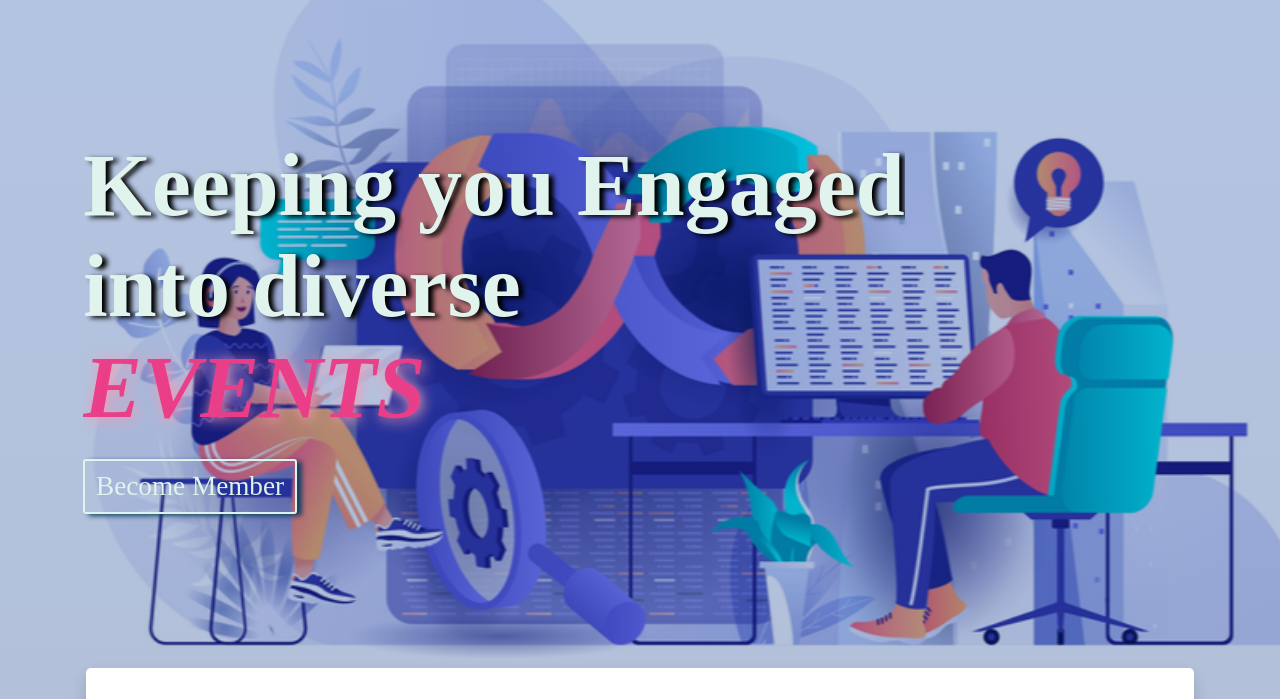
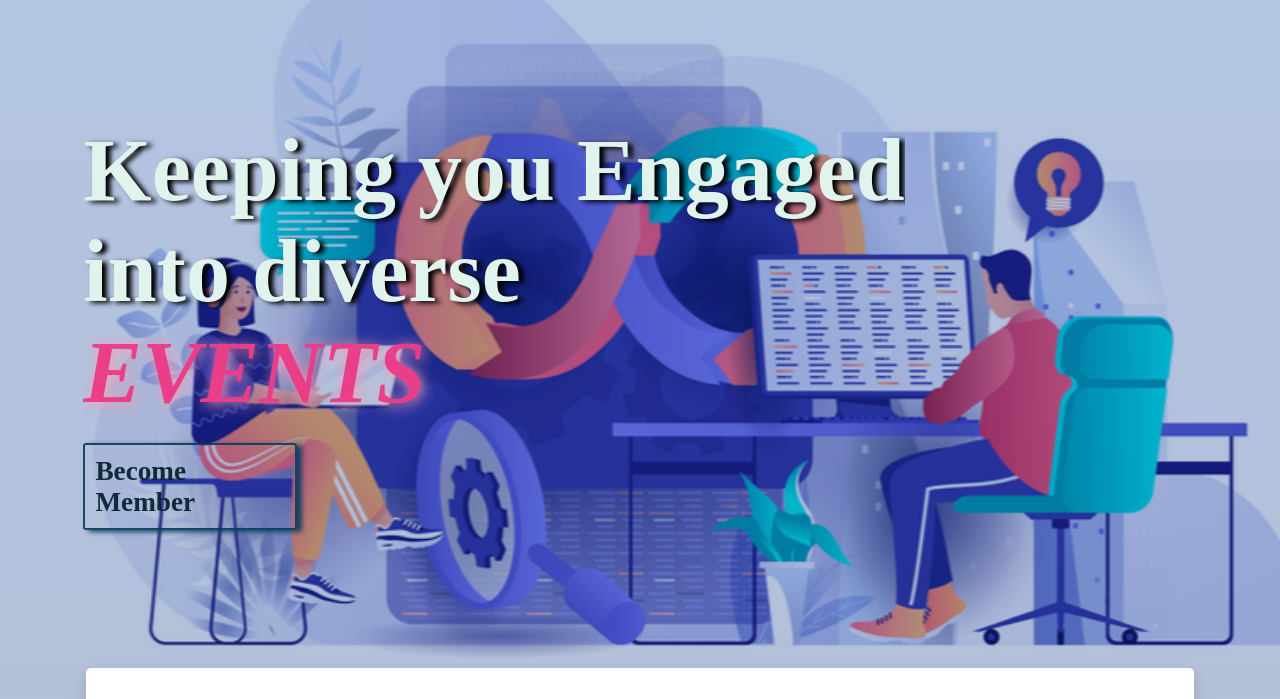
Before and after one commit to CnT-club/CnT-club.github.io, a plain HTML site: page index.html in a window 1280 px wide. In both pictures the pointer is over the link "Become Member". Shown: the part 92-791 px from the top of the page. Drawn offline with Linux system fonts and the light colour scheme.

Commit message:
Update techclub.css

```diff
--- a/styling/techclub.css
+++ b/styling/techclub.css
@@ -137,8 +137,8 @@ body, html{
 
 .gallery a{
     text-decoration: none;
-    background-color: rgb(224, 243, 236);
-    color: rgba(10, 61, 95, 0.923);
+    background-color: rgba(10, 61, 95, 0.923);
+    color: rgb(224, 243, 236);
     padding: .64rem;
     width: 17%;
     border-radius: .2rem;
@@ -177,9 +177,8 @@ body, html{
     box-shadow: 5px 2px 5px rgba(10, 61, 95, 0.923);
     background-color: rgba(255, 255, 255, 0);
     transition: 0.3s linear;
-    color: rgb(224, 243, 236);
-    border-color: rgb(224, 243, 236);
-    font-weight: 500;
+    color: rgba(7, 29, 43, 0.923);
+    font-weight: 600;
 }
 
 .change_text:after{
```
